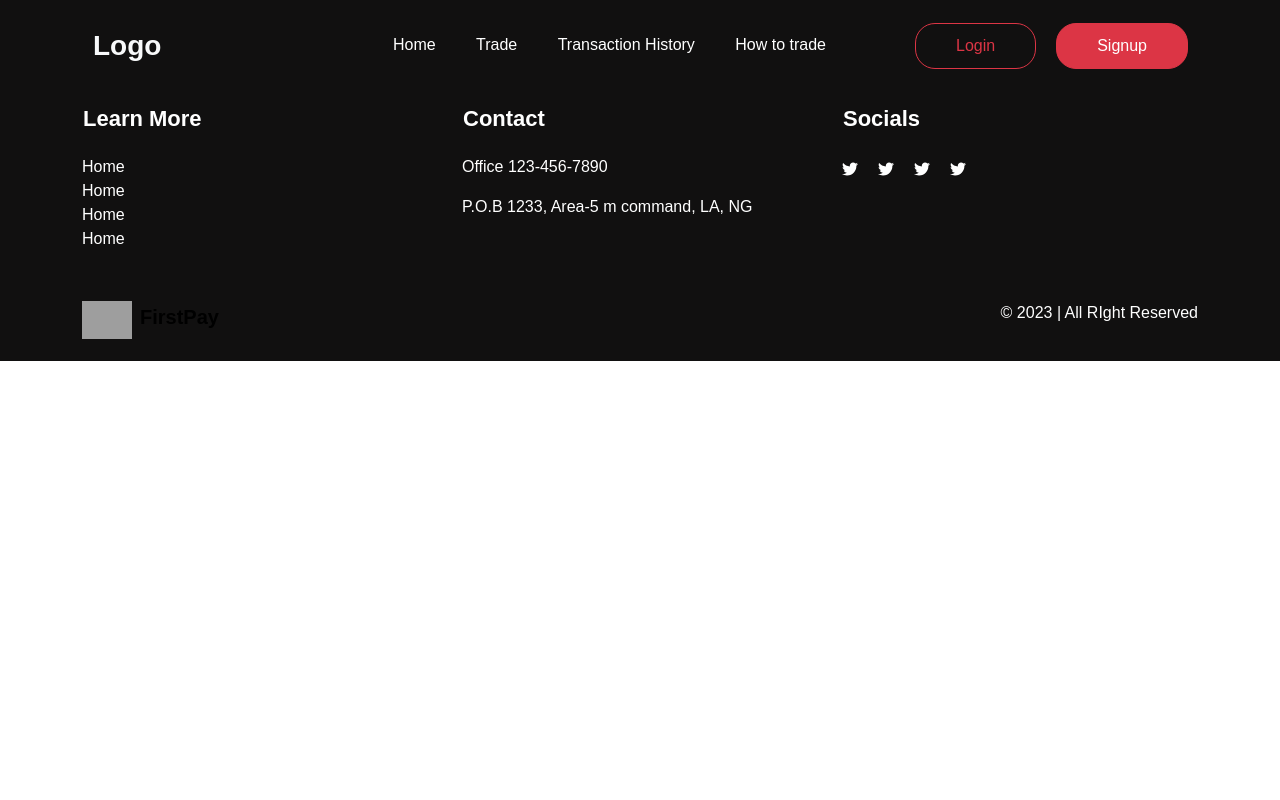
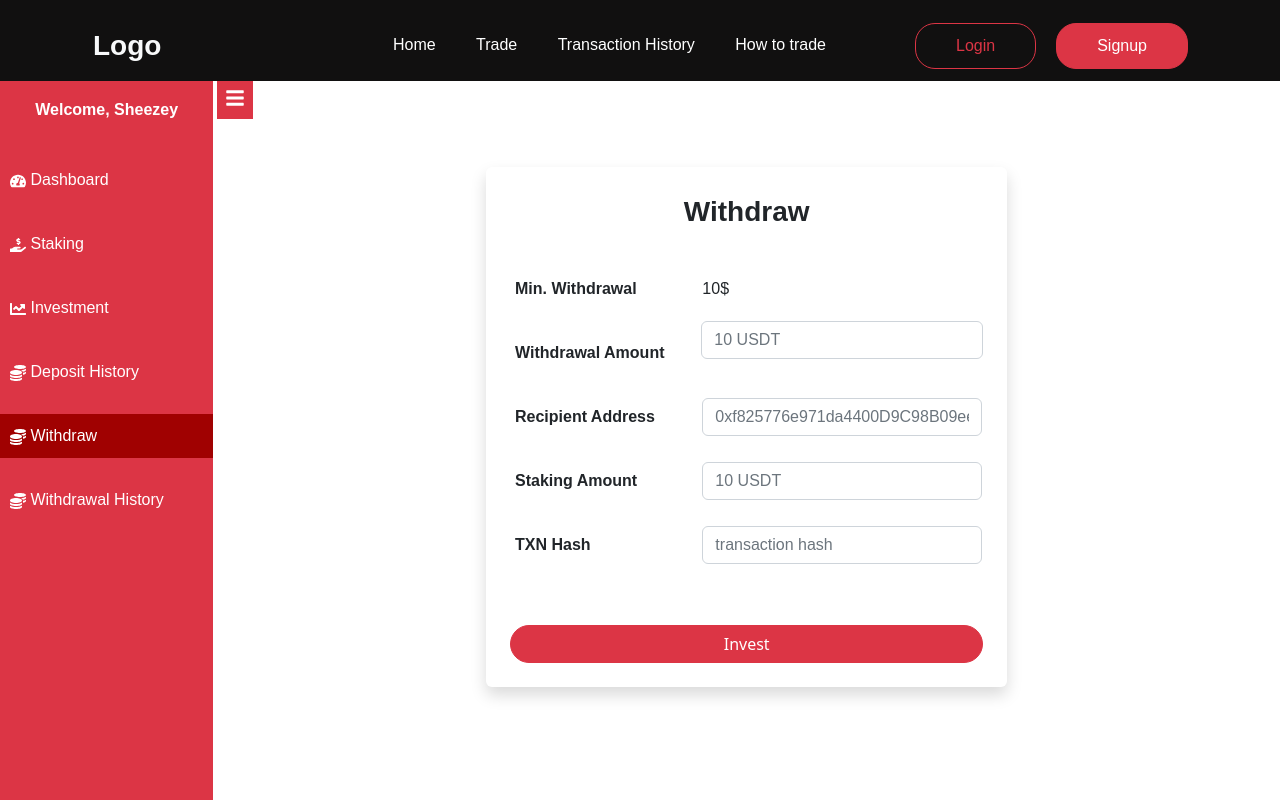
Before and after one commit to Sheriff10/royexchnage, a React (Create React App) app: page /user/withdraw in a window 1280 px wide. Shown: the top 800 px of the page. Built offline with nearby package versions, Linux system fonts and the light colour scheme; grey boxes are pictures that could not be loaded; a web font is replaced by a local one.

Commit message:
added withdrawal page

```diff
--- a/src/App.js
+++ b/src/App.js
@@ -16,6 +16,8 @@ import Staking from './pages/components/users/staking';
 import Dashboard from './pages/components/users/dashboard';
 import Investments from './pages/components/users/investments';
 import Deposits from './pages/components/users/deposits';
+import Withdraw from './pages/components/users/withdraw';
+import WithdrawalHistory from './pages/components/users/withdrawal_history';
 
 function App() {
   return (
@@ -32,6 +34,8 @@ function App() {
         <Route path='/user/dashboard' element={<Dashboard />} />
         <Route path='/user/investments' element={<Investments />} />
         <Route path='/user/deposits' element={<Deposits />} />
+        <Route path='/user/withdraw' element={<Withdraw />} />
+        <Route path='/user/withdraw-history' element={<WithdrawalHistory />} />
       </Routes>
       <Footer />
     </div>
--- a/src/pages/components/users/investments.jsx
+++ b/src/pages/components/users/investments.jsx
@@ -14,8 +14,9 @@ export default function Investments() {
                      <thead className="bg-black py-4 text-light">
                         <tr>
                            <th>Name</th>
+                           <th>apy</th>
+                           <th>Amount</th>
                            <th>ROI</th>
-                           <th>Amount</th>
                            <th>Maturity</th>
                            <th>Action</th>
                         </tr>
@@ -25,6 +26,7 @@ export default function Investments() {
                            <td>Premium Investment</td>
                            <td>45%</td>
                            <td>50 USDT</td>
+                           <td>$150</td>
                            <td>2:49:39:45</td>
                            <td>
                               <button className="btn btn-danger">Claim</button>
--- a/src/pages/components/users/userHeader.jsx
+++ b/src/pages/components/users/userHeader.jsx
@@ -8,11 +8,11 @@ const UserHeader = () => {
    };
    const linkArr = [
       linkFunc(<FaTachometerAlt />, "Dashboard", "/user/dashboard"),
-      linkFunc(<FaExchangeAlt />, "Trade", "/user/trade"),
       linkFunc(<FaHandHoldingUsd />, "Staking", "/user/staking"),
-      linkFunc(<FaHistory />, "Transaction History", "/user/t/history"),
       linkFunc(<FaChartLine />, "Investment", "/user/investments"),
       linkFunc(<FaCoins />, "Deposit History", "/user/deposits"),
+      linkFunc(<FaCoins />, "Withdraw", "/user/withdraw"),
+      linkFunc(<FaCoins />, "Withdrawal History", "/user/withdraw-history"),
    ];
 
    return (
--- /dev/null
+++ b/src/pages/components/users/withdraw.jsx
@@ -0,0 +1,73 @@
+import React from "react";
+import User_layout from "./user_layout";
+
+const Withdraw = () => {
+   return (
+      <User_layout>
+         <div className="withdraw invest">
+            <div className="container">
+               <div className="col-lg-6 mx-auto mt-5 col-sm-6 col-12">
+                  <div className="i-con bg-white shadow p-4 my-5 rounded">
+                     <div className="head pb-4 text-center">
+                        <span className="fw-bold fs-3">Withdraw</span>
+                     </div>
+                     <div className="body">
+                        <table className="w-100">
+                           <tr>
+                              <th>Min. Withdrawal</th>
+                              <td>10$</td>
+                           </tr>
+                           <tr>
+                              <th>Withdrawal Amount</th>
+                              <input
+                                 type="text"
+                                 className="form-control"
+                                 placeholder="10 USDT"
+                              />
+                           </tr>
+                           <tr>
+                              <th>Recipient Address</th>
+                              <td>
+                                 <input
+                                    type="text"
+                                    className="form-control"
+                                    placeholder="0xf825776e971da4400D9C98B09ee87ECb741bA301"
+                                 />
+                              </td>
+                           </tr>
+                           <tr>
+                              <th>Staking Amount</th>
+                              <td>
+                                 <input
+                                    type="text"
+                                    className="form-control"
+                                    placeholder="10 USDT"
+                                 />
+                              </td>
+                           </tr>
+                           <tr>
+                              <th>TXN Hash</th>
+                              <td>
+                                 <input
+                                    type="text"
+                                    className="form-control"
+                                    placeholder="transaction hash"
+                                 />
+                              </td>
+                           </tr>
+                        </table>
+                        <div className="btn-con pt-5">
+                           <button className="btn btn-danger w-100 rounded-pill">
+                              Invest
+                           </button>
+                        </div>
+                     </div>
+                  </div>
+               </div>
+            </div>
+         </div>
+      </User_layout>
+   );
+};
+
+export default Withdraw;
--- /dev/null
+++ b/src/pages/components/users/withdrawal_history.jsx
@@ -0,0 +1,45 @@
+import React from "react";
+import { Link } from "react-router-dom";
+import User_layout from "./user_layout";
+
+export default function WithdrawalHistory() {
+   const dum = [1, 2, 3, 5];
+   return (
+      <User_layout>
+         <div className="investments">
+            <div className="container">
+               <div className="head py-3 px-1">
+                  <span className="fs-3 fw-bold">Withdrawal History</span> <br />
+                  <small>
+                     Here's your list of withdrawals
+                  </small>
+               </div>
+               <div className="body overflow-auto">
+                  <table className="w-100 rounded overflow-auto bg-white">
+                     <thead className="bg-black py-4 text-light">
+                        <tr>
+                           <th>Amount</th>
+                           <th>Date</th>
+                           <th>Status</th>
+                        </tr>
+                     </thead>
+                     <tbody>
+                        {dum.map((i, index) => (
+                           <tr key={index}>
+                              <td>23.8 USDT</td>
+                              <td>10-20-2034</td>
+                              <td>
+                                 <small className="text-warning">
+                                    processing
+                                 </small>
+                              </td>
+                           </tr>
+                        ))}
+                     </tbody>
+                  </table>
+               </div>
+            </div>
+         </div>
+      </User_layout>
+   );
+}
```
